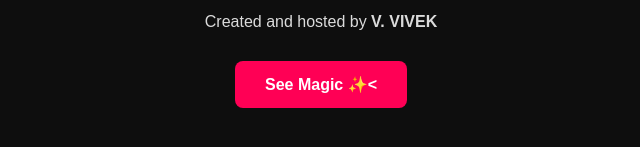
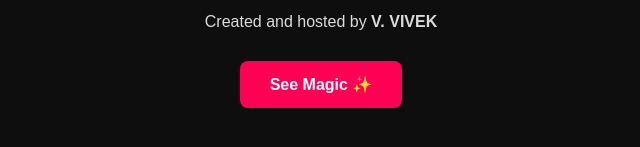
Before and after one commit to vivekvennam/magicapp, a website: page public/index.html in a window 1280 px wide. Shown: the part 373-520 px from the top of the page, 319-959 px from the left. Drawn offline with Linux system fonts and the light colour scheme.

Commit message:
UI tweak: button text

```diff
--- a/public/index.html
+++ b/public/index.html
@@ -38,4 +38,4 @@
   <div class="container">
     <h1>Dhagad Website</h1>
     <p>Created and hosted by <strong>V. VIVEK</strong></p>
-    <a href="magic.html">See Magic ✨<
+    <a href="magic.html">See Magic ✨
```
